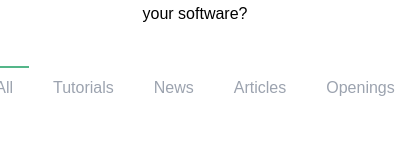
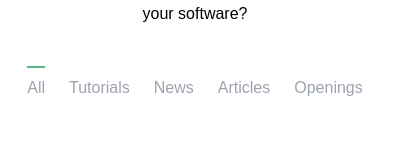
Before and after one commit to ovie-daveth/react-portfolio, a React (Create React App) app: page /blog in a window 390 px wide. Shown: the part 210-366 px from the top of the page, 411 px wide, since content can reach past the window. Built offline with nearby package versions, Linux system fonts and the light colour scheme.

Commit message:
adjustments

```diff
--- a/src/components/blog/BlogList.tsx
+++ b/src/components/blog/BlogList.tsx
@@ -15,12 +15,12 @@ const BlogLists = () => {
 
   return (
     <div>
-      <div className='flex items-center justify-center mt-10 md:gap-10 gap-2 font-normal text-gray-400 dark:text-dark-textLight'>
+      <div className='flex items-center justify-center mt-10 md:gap-10 gap-6 font-normal text-gray-400 dark:text-dark-textLight'>
         {ListItems.map((item) => (
           <button
             onClick={() => selectCategory(item.id)}
             key={item.id}
-            className={`border-t-2 ${item.id === itemId ? 'border-sidebar_green' : 'border-transparent'} px-4 pt-2`}
+            className={`border-t-2 ${item.id === itemId ? 'border-sidebar_green' : 'border-transparent'} md:px-4 pt-2`}
           >
             {item.title}
           </button>
```
